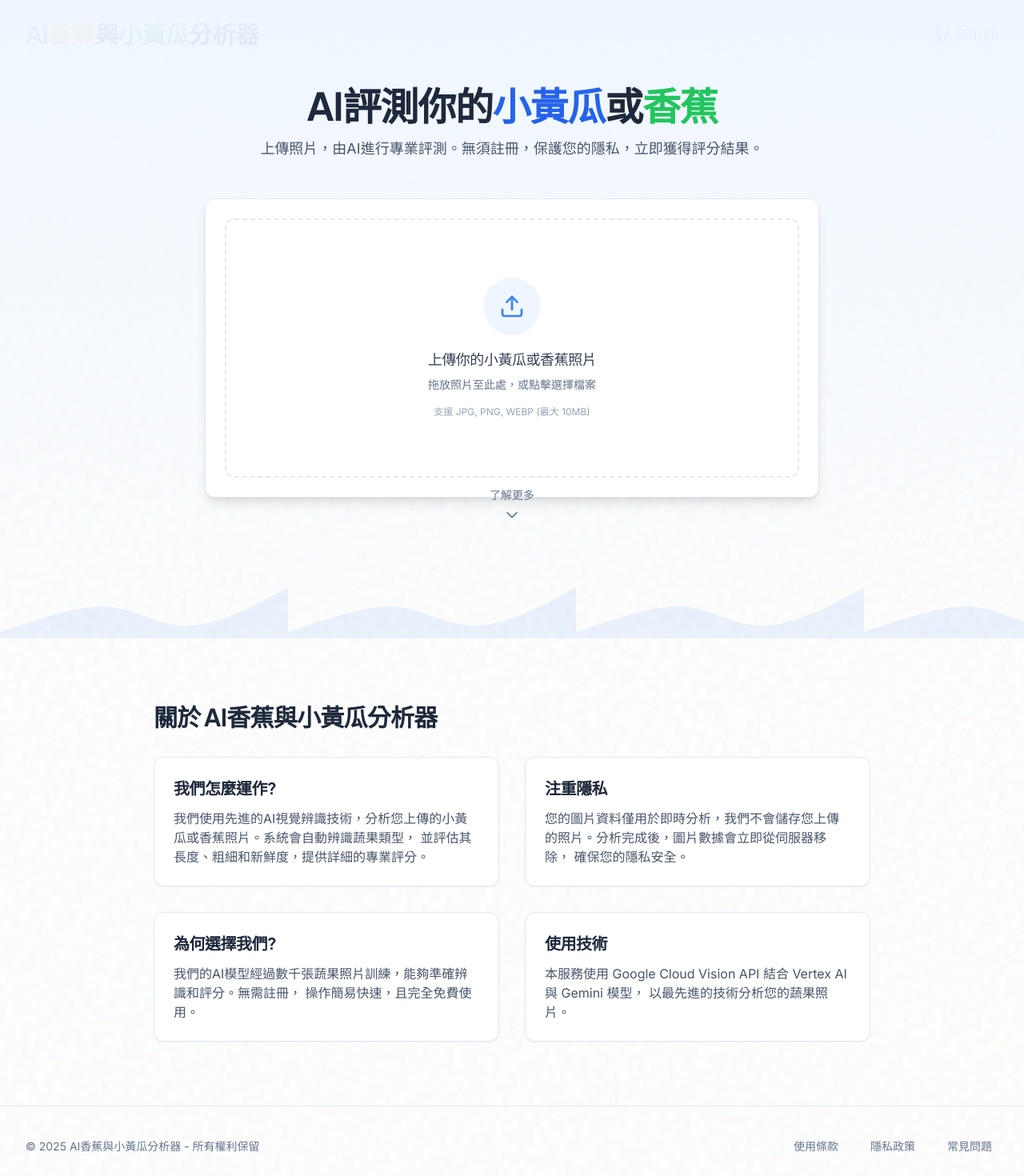
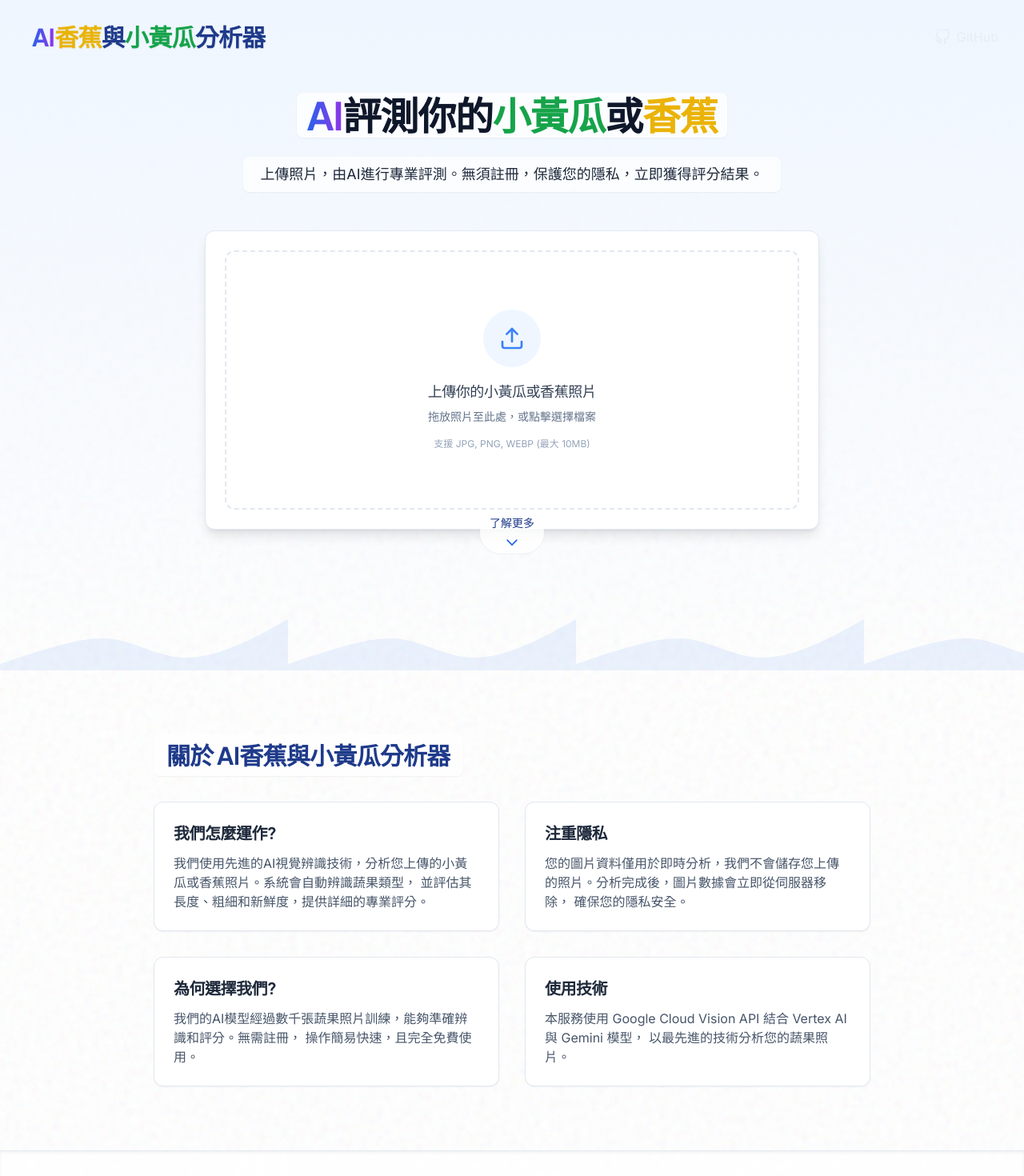
Before and after one commit to AioliaKnight/banana_test, a Next.js app: page / in a window 1280 px wide. Shown: the top 1470 px of the page at 80% size. Built offline with nearby package versions, Linux system fonts and the light colour scheme.

Commit message:
改善文字可讀性：優化標題與背景對比度，增加半透明白色背景

```diff
--- a/src/app/page.tsx
+++ b/src/app/page.tsx
@@ -105,12 +105,14 @@ export default function Home() {
         {/* 頂部導航和 GitHub 連結 */}
         <div className="container mx-auto px-4 sm:px-6 lg:px-8 pt-6">
           <div className="flex justify-between items-center">
-            <h1 className="text-2xl sm:text-3xl font-bold text-slate-800">
-              <span className="text-transparent bg-clip-text bg-gradient-to-r from-green-500 to-blue-600">AI</span>
-              <span className="text-yellow-500">香蕉</span>
-              <span className="text-slate-700">與</span>
-              <span className="text-green-600">小黃瓜</span>
-              <span className="text-slate-800">分析器</span>
+            <h1 className="text-2xl sm:text-3xl font-bold">
+              <div className="inline-block px-2 py-1 rounded bg-white/70 shadow-sm">
+                <span className="text-transparent bg-clip-text bg-gradient-to-r from-blue-600 to-purple-600 drop-shadow-sm">AI</span>
+                <span className="text-yellow-500 drop-shadow-sm">香蕉</span>
+                <span className="text-blue-900 drop-shadow-sm">與</span>
+                <span className="text-green-600 drop-shadow-sm">小黃瓜</span>
+                <span className="text-blue-900 drop-shadow-sm">分析器</span>
+              </div>
             </h1>
             <a
               href="https://github.com/yourusername/cucumber-banana-analyzer"
@@ -132,10 +134,16 @@ export default function Home() {
             transition={{ delay: 0.2 }}
             className="max-w-4xl mx-auto text-center mb-8 sm:mb-12"
           >
-            <h2 className="text-3xl sm:text-4xl md:text-5xl font-bold leading-tight mb-4 text-slate-800">
-              AI評測你的<span className="text-blue-600">小黃瓜</span>或<span className="text-green-500">香蕉</span>
+            <h2 className="text-3xl sm:text-4xl md:text-5xl font-bold leading-tight mb-4">
+              <span className="bg-white/80 px-3 py-1 rounded-lg shadow-sm inline-block mb-2">
+                <span className="text-transparent bg-clip-text bg-gradient-to-r from-blue-600 to-purple-600">AI</span>
+                <span className="text-slate-900">評測你的</span>
+                <span className="text-green-600">小黃瓜</span>
+                <span className="text-slate-900">或</span>
+                <span className="text-yellow-500">香蕉</span>
+              </span>
             </h2>
-            <p className="text-base sm:text-lg text-slate-600 max-w-2xl mx-auto">
+            <p className="text-base sm:text-lg text-slate-800 max-w-2xl mx-auto bg-white/70 px-4 py-2 rounded-lg shadow-sm">
               上傳照片，由AI進行專業評測。無須註冊，保護您的隱私，立即獲得評分結果。
             </p>
           </motion.div>
@@ -170,9 +178,9 @@ export default function Home() {
 
           {/* 捲動指示 */}
           <div className="absolute left-0 right-0 bottom-0 flex flex-col items-center justify-center pb-2 text-slate-500">
-            <div className="animate-bounce flex flex-col items-center">
-              <span className="text-sm mb-1">了解更多</span>
-              <HiOutlineChevronDown className="h-5 w-5" />
+            <div className="animate-bounce flex flex-col items-center bg-white/80 px-3 py-1 rounded-full shadow-sm">
+              <span className="text-sm font-medium text-blue-900 mb-1">了解更多</span>
+              <HiOutlineChevronDown className="h-5 w-5 text-blue-600" />
             </div>
           </div>
         </div>
@@ -181,7 +189,9 @@ export default function Home() {
       {/* 關於區塊 */}
       <div className="container mx-auto px-4 sm:px-6 lg:px-8 py-16 sm:py-20">
         <div className="max-w-4xl mx-auto">
-          <h2 className="text-2xl sm:text-3xl font-bold mb-6 sm:mb-8 text-slate-800">關於 AI香蕉與小黃瓜分析器</h2>
+          <h2 className="text-2xl sm:text-3xl font-bold mb-6 sm:mb-8 inline-block bg-white/70 px-4 py-2 rounded-lg shadow-sm text-blue-900">
+            關於 AI香蕉與小黃瓜分析器
+          </h2>
 
           <div className="grid grid-cols-1 md:grid-cols-2 gap-6 sm:gap-8">
             <div className="card card-hover">
@@ -220,15 +230,15 @@ export default function Home() {
       </div>
 
       {/* 頁腳 */}
-      <footer className="container mx-auto px-4 sm:px-6 lg:px-8 py-6 sm:py-8 border-t border-slate-200">
+      <footer className="container mx-auto px-4 sm:px-6 lg:px-8 py-6 sm:py-8 border-t border-slate-200 bg-white/80 shadow-inner">
         <div className="max-w-7xl mx-auto flex flex-col sm:flex-row justify-between items-center">
-          <p className="text-slate-500 text-sm">
+          <p className="text-slate-700 text-sm font-medium">
             © {new Date().getFullYear()} AI香蕉與小黃瓜分析器 - 所有權利保留
           </p>
           <div className="flex items-center gap-4 sm:gap-6 mt-4 sm:mt-0">
-            <a href="#" className="text-sm text-slate-500 hover:text-slate-700 transition-colors p-2">使用條款</a>
-            <a href="#" className="text-sm text-slate-500 hover:text-slate-700 transition-colors p-2">隱私政策</a>
-            <a href="#" className="text-sm text-slate-500 hover:text-slate-700 transition-colors p-2">常見問題</a>
+            <a href="#" className="text-sm text-slate-700 hover:text-blue-600 transition-colors p-2 font-medium">使用條款</a>
+            <a href="#" className="text-sm text-slate-700 hover:text-blue-600 transition-colors p-2 font-medium">隱私政策</a>
+            <a href="#" className="text-sm text-slate-700 hover:text-blue-600 transition-colors p-2 font-medium">常見問題</a>
           </div>
         </div>
       </footer>
```
